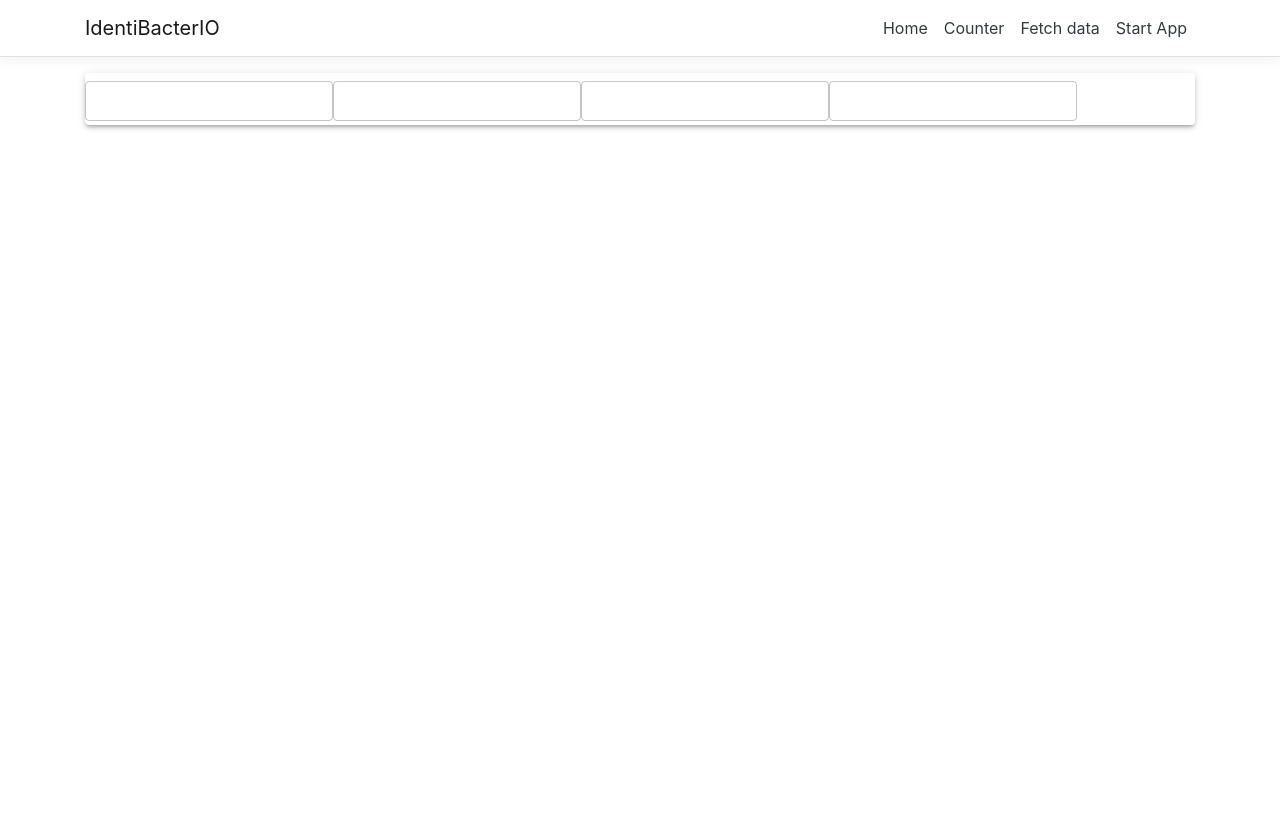
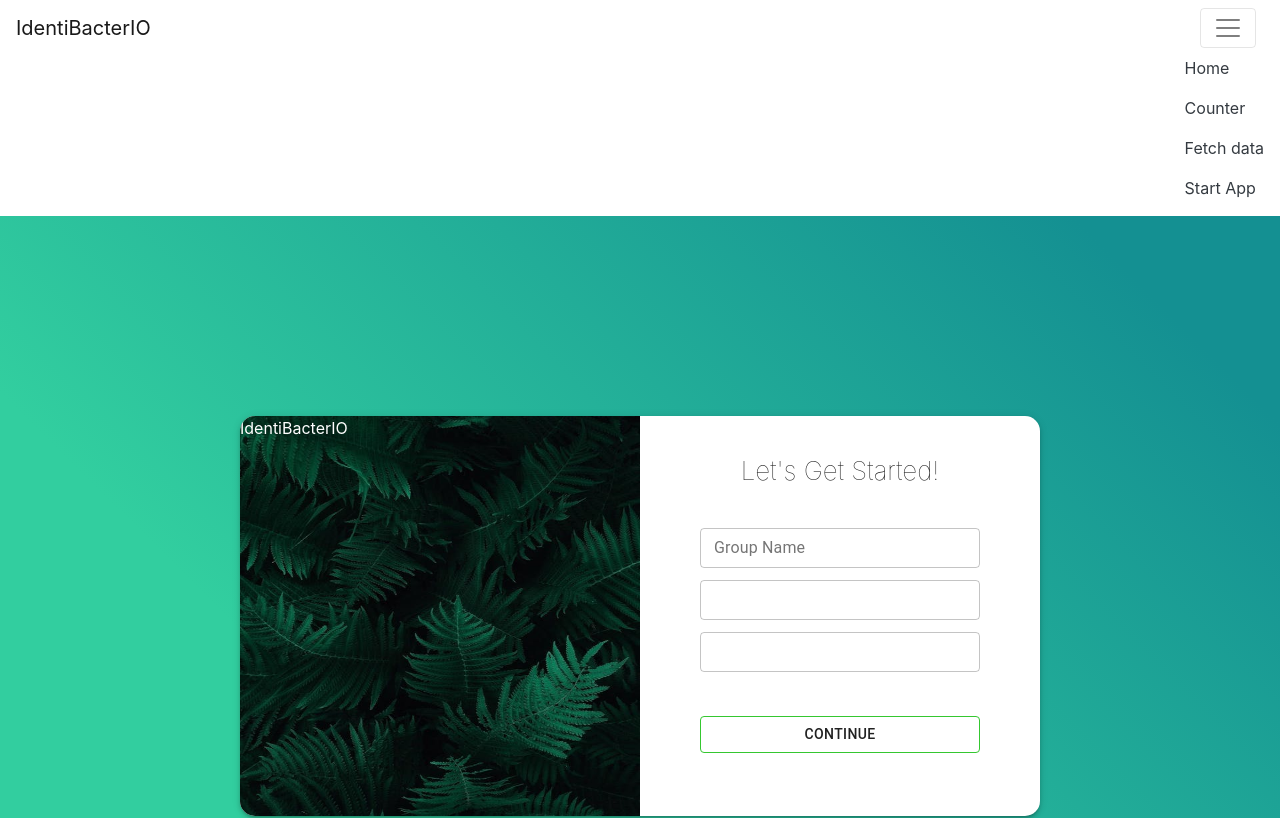
Before and after one commit to devanegas/IdentiBacterIO, a React (Create React App) app in the folder ClientApp/: page /start in a window 1280 px wide. Shown: the top 818 px of the page. Built offline with nearby package versions, Linux system fonts and the light colour scheme.

Commit message:
Progress on homepage form

```diff
--- a/ClientApp/src/components/Layout.tsx
+++ b/ClientApp/src/components/Layout.tsx
@@ -1,12 +1,22 @@
 import * as React from 'react';
 import { Container } from 'reactstrap';
 import NavMenu from './NavMenu';
+import { makeStyles } from '@material-ui/core/styles';
 
-export default (props: { children?: React.ReactNode }) => (
+const useStyles = makeStyles({
+	root: {
+	  height: '100%'
+	},
+  });
+
+export default (props: { children?: React.ReactNode }) => {
+    const classes = useStyles()
+    return(
     <React.Fragment>
         <NavMenu/>
-        <Container>
+        <div className={classes.root}>
             {props.children}
-        </Container>
+        </div>
     </React.Fragment>
-);
+    )
+};
--- a/ClientApp/src/components/NavMenu.css
+++ b/ClientApp/src/components/NavMenu.css
@@ -4,7 +4,15 @@ a.navbar-brand {
     word-break: break-all;
 }
 
-html { font-size: 14px; }
+html {
+    font-size: 14px;
+    margin: 0px;
+    height: 100%;
+}
+
+body {
+    height: 100%;
+}
 
 @media (min-width: 768px) {
     html { font-size: 16px; }
--- a/ClientApp/src/components/NavMenu.tsx
+++ b/ClientApp/src/components/NavMenu.tsx
@@ -1,37 +1,63 @@
-import * as React from 'react';
-import { Collapse, Container, Navbar, NavbarBrand, NavbarToggler, NavItem, NavLink } from 'reactstrap';
-import { Link } from 'react-router-dom';
-import './NavMenu.css';
+import * as React from "react";
+import {
+	Collapse,
+	Container,
+	Navbar,
+	NavbarBrand,
+	NavbarToggler,
+	NavItem,
+	NavLink,
+} from "reactstrap";
+import { Link } from "react-router-dom";
+import "./NavMenu.css";
 
-export default class NavMenu extends React.PureComponent<{}, { isOpen: boolean }> {
+export default class NavMenu extends React.PureComponent<
+	{},
+	{ isOpen: boolean }
+> {
 	public state = {
-        isOpen: false
+		isOpen: false,
 	};
 
 	public render() {
 		return (
 			<header>
-                <Navbar className="navbar-expand-sm navbar-toggleable-sm border-bottom box-shadow mb-3" light>
-                    <Container>
-                        <NavbarBrand tag={Link} to="/">IdentiBacterIO</NavbarBrand>
-                        <NavbarToggler onClick={this.toggle} className="mr-2"/>
-                        <Collapse className="d-sm-inline-flex flex-sm-row-reverse" isOpen={this.state.isOpen} navbar>
+				<Navbar
+					// className="navbar-expand-sm navbar-toggleable-sm border-bottom box-shadow mb-3"
+					light
+				>
+					<NavbarBrand tag={Link} to="/">
+						IdentiBacterIO
+					</NavbarBrand>
+					<NavbarToggler onClick={this.toggle} className="mr-2" />
+					<Collapse
+						className="d-sm-inline-flex flex-sm-row-reverse"
+						isOpen={this.state.isOpen}
+						navbar
+					>
 						<ul className="navbar-nav flex-grow">
 							<NavItem>
-                                    <NavLink tag={Link} className="text-dark" to="/">Home</NavLink>
+								<NavLink tag={Link} className="text-dark" to="/">
+									Home
+								</NavLink>
 							</NavItem>
 							<NavItem>
-                                    <NavLink tag={Link} className="text-dark" to="/counter">Counter</NavLink>
+								<NavLink tag={Link} className="text-dark" to="/counter">
+									Counter
+								</NavLink>
 							</NavItem>
 							<NavItem>
-                                    <NavLink tag={Link} className="text-dark" to="/fetch-data">Fetch data</NavLink>
+								<NavLink tag={Link} className="text-dark" to="/fetch-data">
+									Fetch data
+								</NavLink>
 							</NavItem>
 							<NavItem>
-                                    <NavLink tag={Link} className="text-dark" to="/start">Start App</NavLink>
+								<NavLink tag={Link} className="text-dark" to="/start">
+									Start App
+								</NavLink>
 							</NavItem>
 						</ul>
 					</Collapse>
-                    </Container>
 				</Navbar>
 			</header>
 		);
@@ -39,7 +65,7 @@ export default class NavMenu extends React.PureComponent<{}, { isOpen: boolean }
 
 	private toggle = () => {
 		this.setState({
-            isOpen: !this.state.isOpen
+			isOpen: !this.state.isOpen,
 		});
+	};
 }
-}
--- a/ClientApp/src/components/pages/Home.jsx
+++ b/ClientApp/src/components/pages/Home.jsx
@@ -1,15 +1,83 @@
 import React from "react";
-import { Card, TextField } from "@material-ui/core";
+import { Card, TextField, Button } from "@material-ui/core";
+import { makeStyles } from "@material-ui/core/styles";
+import LeavesImage from "../../img/leaves.jpeg";
+const useStyles = makeStyles({
+	root: {
+		background: "linear-gradient(45deg, #32ce9f 30%, #149092 90%)",
+		height: "100%",
+	},
+	container: {
+		display: "flex",
+		justifyContent: "center",
+		height: "100%",
+	},
+	card: {
+		alignSelf: "center",
+		borderRadius: 15,
+		display: "flex",
+		padding: 0,
+		width: 800,
+	},
+	form: {
+		width: "50%",
+	},
+	imageContainer: {
+		width: "50%",
+		position: "relative",
+	},
+	image: {
+		height: 400,
+		width: 400,
+	},
+	button: {
+		border: "1px solid #35c730",
+		color: "35c730",
+	},
+});
 
 const Home = (props) => {
+	const classes = useStyles();
 	return (
-		<div>
-			<Card elevation={3}>
-				<TextField variant="outlined" margin='dense'/>
-                <TextField variant="outlined" margin='dense'/>
-                <TextField variant="outlined" margin='dense'/>
-                <TextField variant="outlined" margin='dense'/>
-			</Card>
+		<div className={classes.root}>
+			<div className={classes.container}>
+				<Card elevation={3} className={classes.card}>
+					<div className={classes.imageContainer}>
+						<div style={{ position: "absolute", color: "white" }}>
+							IdentiBacterIO
+						</div>
+						<img src={LeavesImage} className={classes.image} />
+					</div>
+					<div className={classes.form}>
+						<div
+							style={{
+								textAlign: "center",
+								fontSize: 26,
+								fontWeight: 100,
+								marginTop: 35,
+							}}
+						>
+							Let's Get Started!
+						</div>
+						<div style={{ margin: "30px 60px" }}>
+							<TextField
+								label="Group Name"
+								variant="outlined"
+								margin="dense"
+								fullWidth
+							/>
+							{/* <TextField label='Badger IDs' variant="outlined" margin="dense" fullWidth/> */}
+							<TextField variant="outlined" margin="dense" fullWidth />
+							<TextField variant="outlined" margin="dense" fullWidth />
+							<div style={{ display: "flex", justifyContent: "center", marginTop: 40 }}>
+								<Button fullWidth variant="outlined" className={classes.button}>
+									Continue
+								</Button>
+							</div>
+						</div>
+					</div>
+				</Card>
+			</div>
 		</div>
 	);
 };
--- a/ClientApp/src/custom.css
+++ b/ClientApp/src/custom.css
@@ -1,6 +1,10 @@
 /* Provide sufficient contrast against white background */
 a {
   color: #0366d6;
+}
+
+#root {
+  height: 100%;
 }
 
 code {
--- a/ClientApp/src/store/reducers/reducer.js
+++ b/ClientApp/src/store/reducers/reducer.js
@@ -2,7 +2,9 @@ import * as Constants from "../constants";
 import * as States from "../states";
 
 const initialStudentState = {
-	formInfo: {},
+	formInfo: {
+		groupName: ""
+	},
 	bacteriaId: null,
 	attempts: [],
 };
```
Also changed, not shown: ClientApp/src/img/leaves.jpeg (added). Lines whose indentation alone changed are shown as unchanged.
